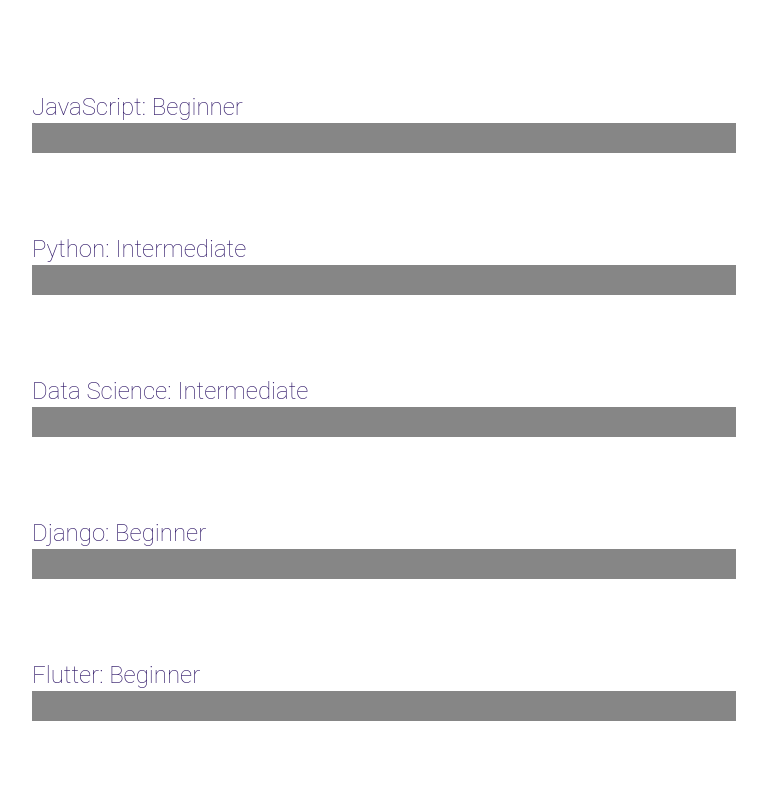
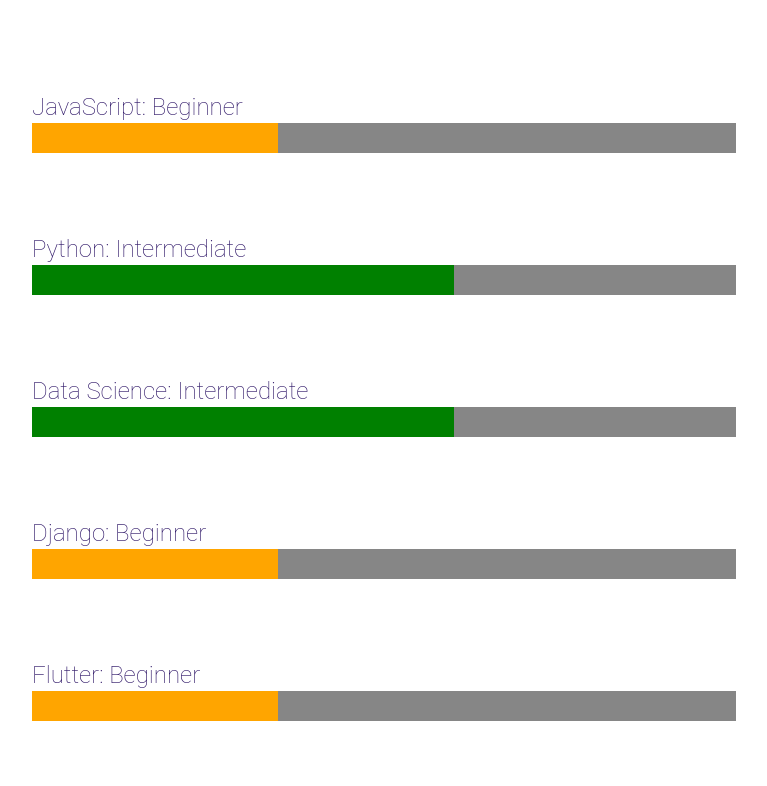
Before and after one commit to Balakumaran51/Balakumaran51-ShapeAI_React_Basics_Balakumaran_M, a React (Create React App) app: page /Skills in a window 1280 px wide. Shown: the part 734-1520 px from the top of the page, without its empty margins (256-1023 px from the left). Built offline with nearby package versions, Linux system fonts and the light colour scheme.

Commit message:
Update Skills.js

```diff
--- a/src/components/Skills.js
+++ b/src/components/Skills.js
@@ -51,14 +51,7 @@
         background:"rgb(15,15,15,0.5)"
     },
     start:{
-        "&:hover": {
-        background:"orange"
-          },
-        "&:clicked":{
-            background:"orange"
-        },
-          transition: "background .3s",
-        background:"rgb(15,15,15,0.5)",
+        background:"orange",
         width:"35%",
         height:"30px",
         alignContent:"right"
@@ -66,14 +59,7 @@
     mid:{
         width:"60%",
         height:"30px",
-        "&:hover":{
-            background:"green",
-        },
-        "&:clicked":{
-            background:"green",
-        },
-        transition: "background .3s",
-        background:"rgb(15,15,15,0.5)",
+        background:"green",
         alignContent:"right"
     },
     skills:{
@@ -97,11 +83,31 @@
         <br/>
         <p>Flutter: Beginner<div className={classes.alignment}><div className={classes.start}></div><div className={classes.big}></div></div></p>
         <br/>
-        <p>ReactJS: Beginner<div className={classes.alignment}><div className={classes.start}></div><div className={classes.big}></div></div></p>
+        <p>ReactJS: Beginner
+        <div className={classes.alignment}>
+        <div className={classes.start}>
+        </div>
+        <div className={classes.big}>
+        </div>
+        </div>
+        </p>
         <br/>
-        <p>HTML: Intermediate<div className={classes.alignment}><div className={classes.mid}></div><div className={classes.small}></div></div></p>
+        <p>HTML: Intermediate
+        <div className={classes.alignment}>
+        <div className={classes.mid}>
+        </div>
+        <div className={classes.small}>
+        </div>
+        </div>
+        </p>
         <br/>
-        <p>CSS: Intermediate<div className={classes.alignment}><div className={classes.mid}></div><div className={classes.small}></div></div></p>
+        <p>CSS: Intermediate
+        <div className={classes.alignment}>
+        <div className={classes.mid}>
+        </div><div className={classes.small}>
+        </div>
+        </div>
+        </p>
         </Typography>
         <hr/>
         <Footer/>
```
